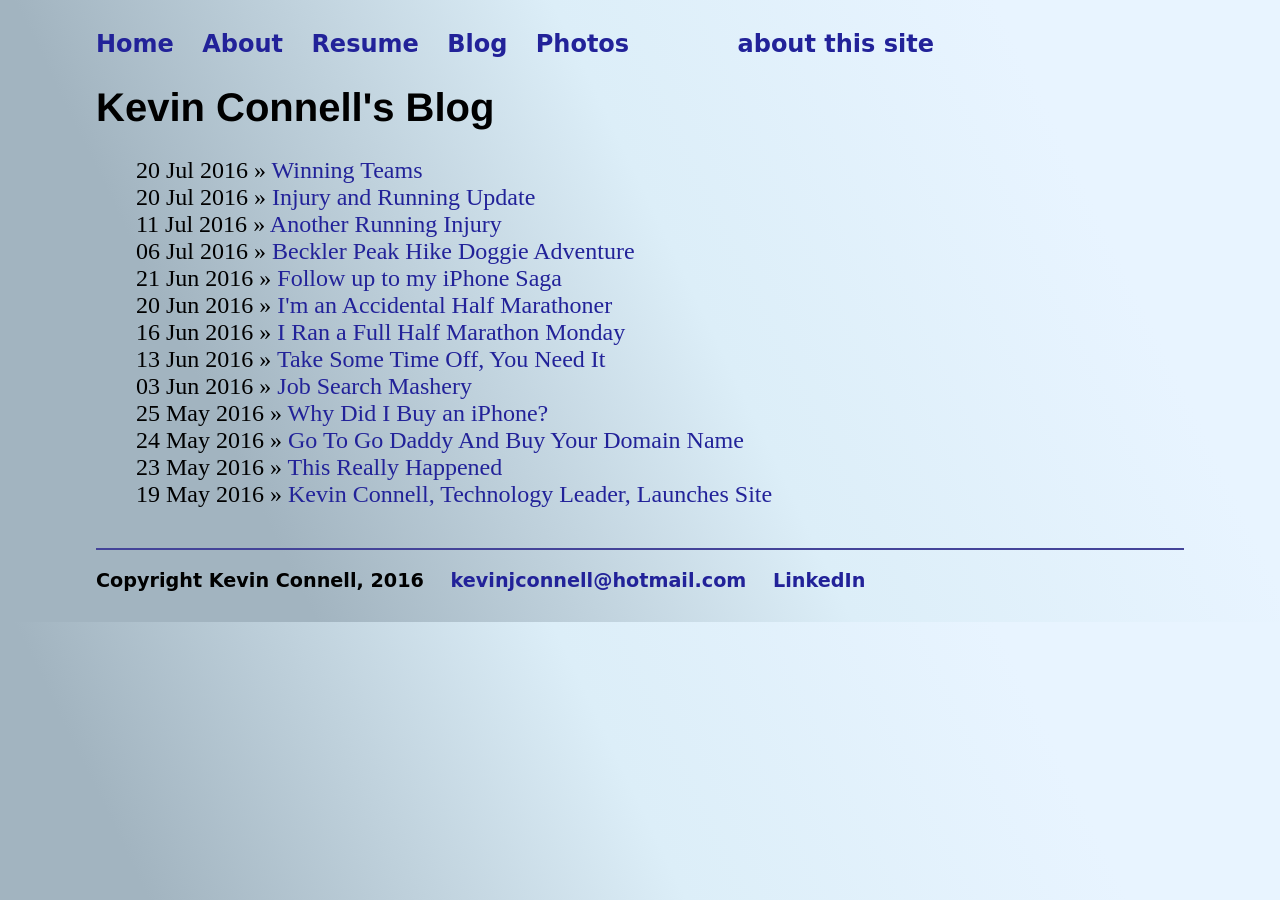
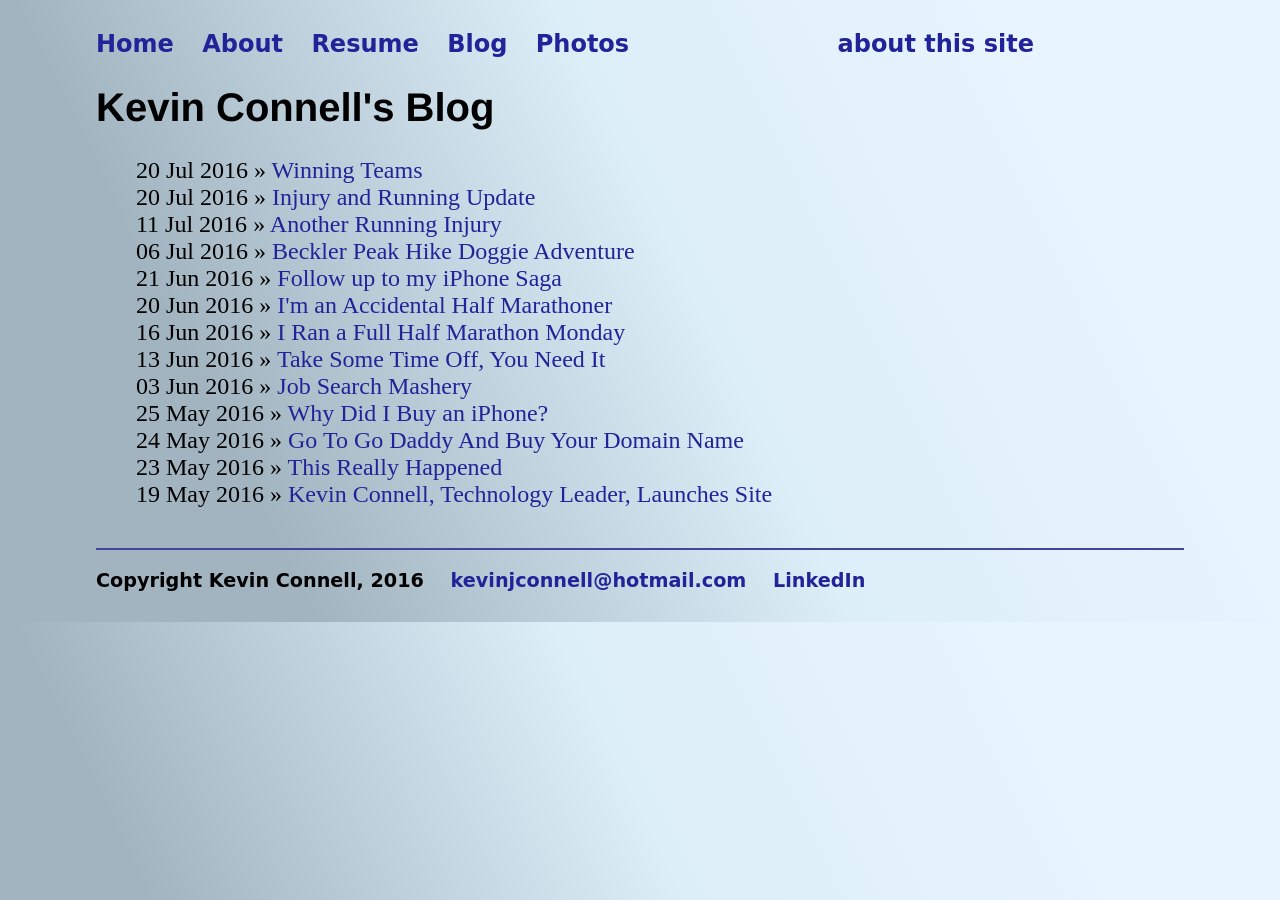
Before and after one commit to mo4dawg/mo4dawg.github.io, a Jekyll site: the page built from blog/index.html, in a window 1280 px wide. Built offline with Jekyll 4.4.1, drawn with Linux system fonts in a browser that asks for light colours.

Commit message:
Update default.html

```diff
--- a/_layouts/default.html
+++ b/_layouts/default.html
@@ -22,6 +22,11 @@
 	        		<li><span> </span> </li>
 	        		<li><span> </span> </li>
 	        		<li><span> </span> </li>
+	        		<li><span> </span> </li>
+	        		<li><span> </span> </li>
+	        		<li><span> </span> </li>
+	        		<li><span> </span> </li>
+	        		<li><span> </span> </li>
 	        		<li><a href="/photos">about this site</a></li>
 	    		</ul>
 			</nav>
```
